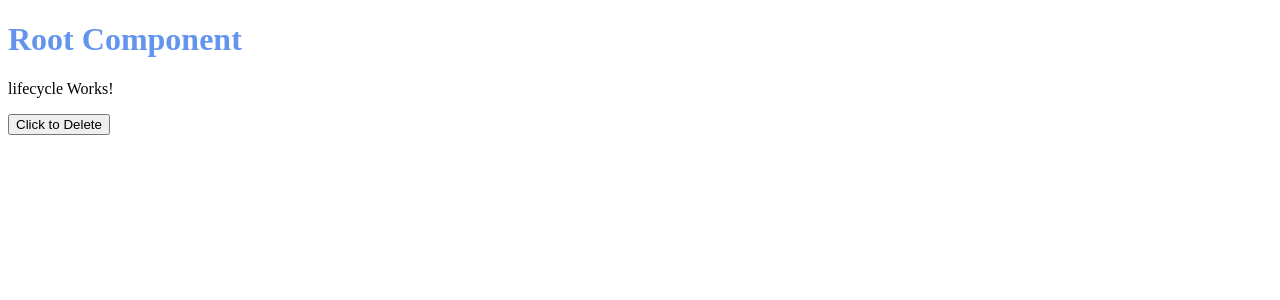
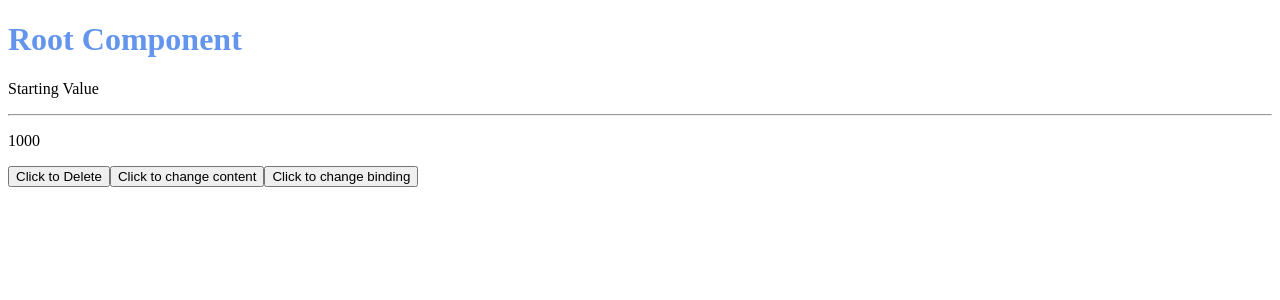
Before and after one commit to vanrick/ng2_first_app, an Angular app: page / in a window 1280 px wide. Shown: the top 300 px of the page. Built offline with nearby package versions, Linux system fonts and the light colour scheme.

Commit message:
changing values

```diff
--- a/src/app/app.component.html
+++ b/src/app/app.component.html
@@ -2,5 +2,9 @@
   {{title}}
 </h1>
 <!-- <fa-databinding> </fa-databinding> -->
-<fa-lifecycle *ngIf='!delete'> </fa-lifecycle>
+<fa-lifecycle *ngIf='!delete' [bindable]="boundValue">
+  <p>{{test}}</p>
+</fa-lifecycle>
 <button (click)='delete = true'>Click to Delete</button>
+<button (click)="test = 'Change Value'">Click to change content</button>
+<button (click)="boundValue = '2000'">Click to change binding</button>
--- a/src/app/app.component.ts
+++ b/src/app/app.component.ts
@@ -8,4 +8,6 @@
 export class AppComponent {
   title = 'Root Component';
   delete = false;
+  test = 'Starting Value';
+  boundValue = 1000;
 }
--- a/src/app/lifecycle.component.ts
+++ b/src/app/lifecycle.component.ts
@@ -1,18 +1,28 @@
-import { Component, OnInit, OnChanges, DoCheck, AfterContentInit, AfterContentChecked, AfterViewInit,
-  AfterViewChecked, OnDestroy } from '@angular/core';
+import {
+  Component,
+  OnInit,
+  OnChanges,
+  DoCheck,
+  AfterContentInit,
+  AfterContentChecked,
+  AfterViewInit,
+  AfterViewChecked,
+  OnDestroy,
+  Input
+} from '@angular/core';
 
 @Component({
   selector: 'fa-lifecycle',
   template: `
-    <p>
-      lifecycle Works!
-    </p>
+    <ng-content></ng-content>
+    <hr>
+    <p>{{bindable}}</p>
   `,
   styles: []
 })
 export class LifecycleComponent implements OnInit, OnChanges, DoCheck, AfterContentInit,
 AfterContentChecked, AfterViewInit, AfterViewChecked, OnDestroy{
-
+  @Input() bindable = 1000
   constructor() { }
 
   ngOnInit() {
```
